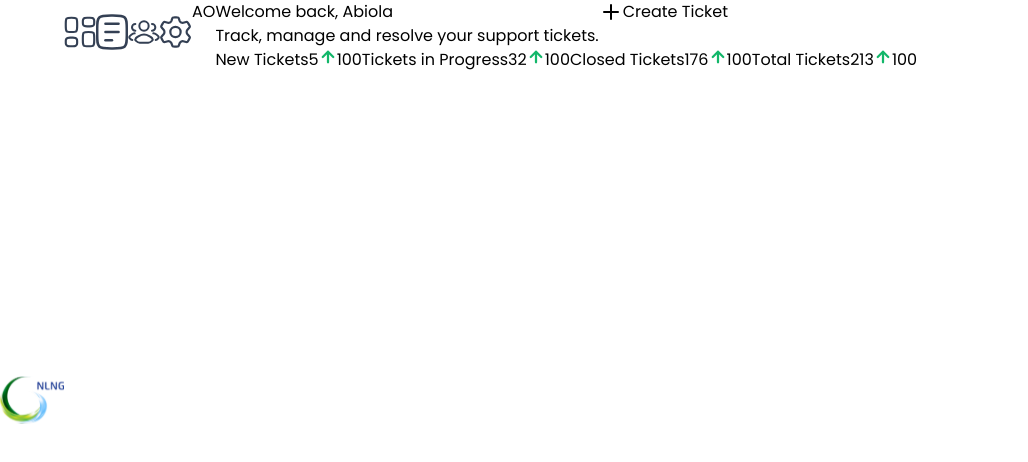
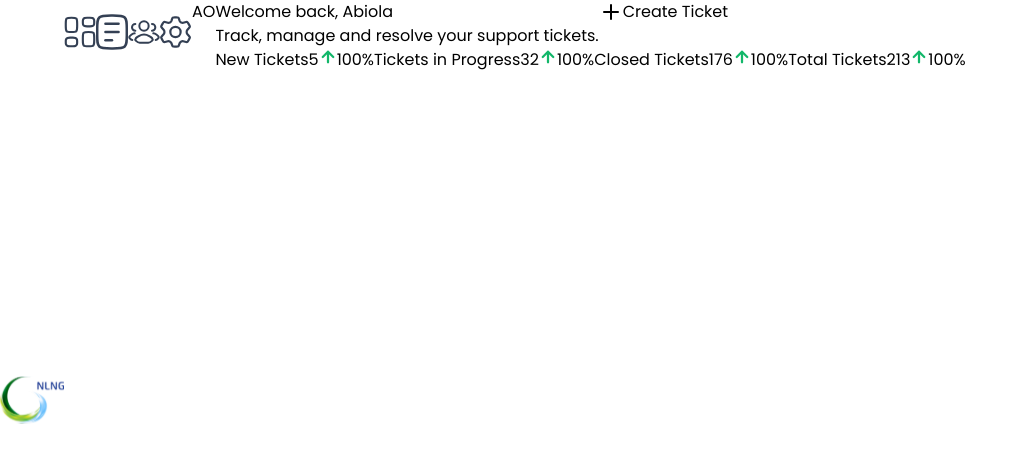
Before and after one commit to bytegrn/nsa-client-app, a Next.js app: page /s/dashboard in a window 1280 px wide. Shown: the top 462 px of the page, without its empty margins (0-1028 px from the left). Built offline with nearby package versions, Linux system fonts and the light colour scheme.

Commit message:
ui: update

```diff
--- a/src/components/TrendChip.tsx
+++ b/src/components/TrendChip.tsx
@@ -14,7 +14,7 @@ export default function TrendChip({ trend, percentageValue }: TrendChipProps) {
     <div className="flex gap-1 bg-ui-success-50 rounded-[16px] py-[2px] pl-[10px] pr-2 items-center">
       <ArrowUp strokeWidth={"3px"} size={"18px"} color={TrendColors[trend]} />
       <span className={`text-ui-success-700 text-[14px] font-medium leading-5`}>
-        {percentageValue}
+        {percentageValue + "%"}
       </span>
     </div>
   );
```
